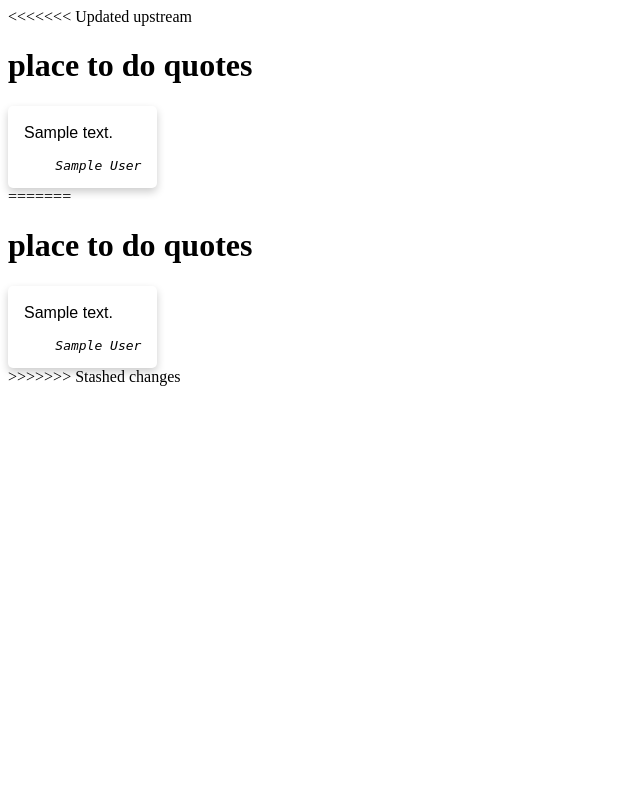
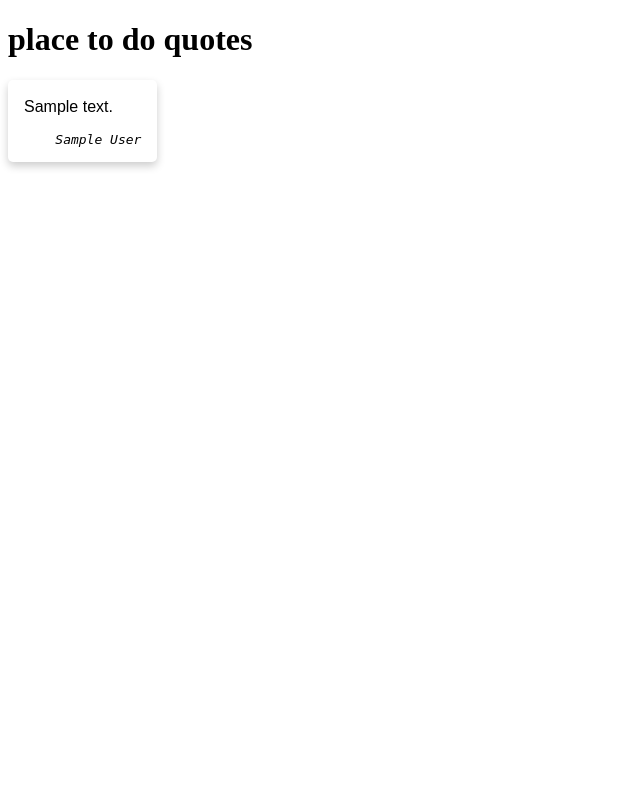
Before and after one commit to maxcohn/quotekeeper, a Python web app: template quotekeeper/templates/base.html in a window 1280 px wide. Shown: the whole page, without its empty margins (0-640 px from the left). Run offline with Jinja, Linux system fonts and the light colour scheme; the template is opened without the code that fills it: most values are stand-ins (such as "Sample title", 1, 10 or a date in 2020).

Commit message:
Fixed the merge conflicts, oops

```diff
--- a/quotekeeper/templates/base.html
+++ b/quotekeeper/templates/base.html
@@ -1,4 +1,3 @@
-<<<<<<< Updated upstream
 <!doctype html>
 <html>
 <head>
@@ -29,36 +28,4 @@
 
 
 </body>
-=======
-<!doctype html>
-<html>
-<head>
-    <title>title liam is dumb</title>
-    <meta name="viewport" content="width=device-width">
-
-    <link rel="stylesheet" href="{{ url_for('static', filename='style.css') }}">
-    <script src="https://code.jquery.com/jquery-3.4.0.min.js"></script>
-
-    <script src="{{ url_for('static', filename='script.js') }}"></script>
-</head>
-<body>
-
-    <h1>place to do quotes</h1>
-
-
-
-    <div class="quotes">
-
-        {% for q in quotes %}
-        <div class="quote">
-            <p class="text">{{ q.text }}</p>
-            <pre class="author">    {{ q.author }}</pre>
-        </div>
-        {% endfor %}
-
-    </div>
-
-
-</body>
->>>>>>> Stashed changes
 </html>
```
